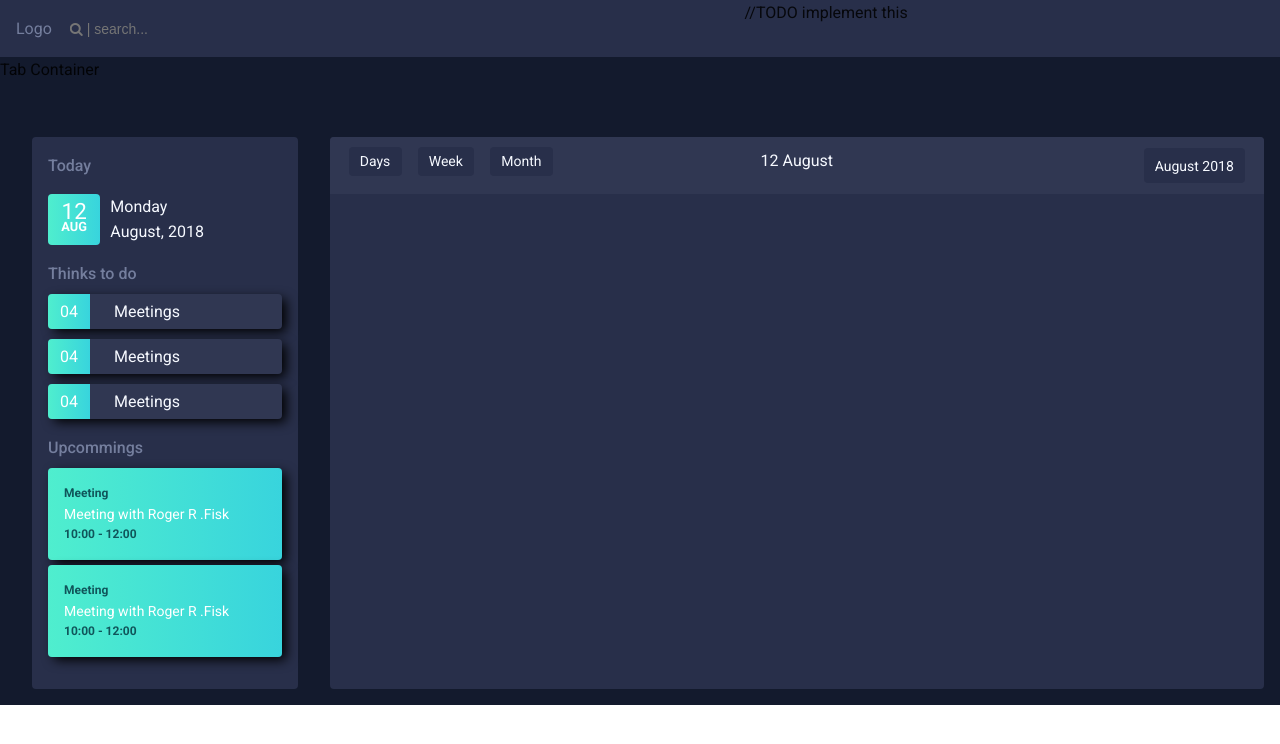
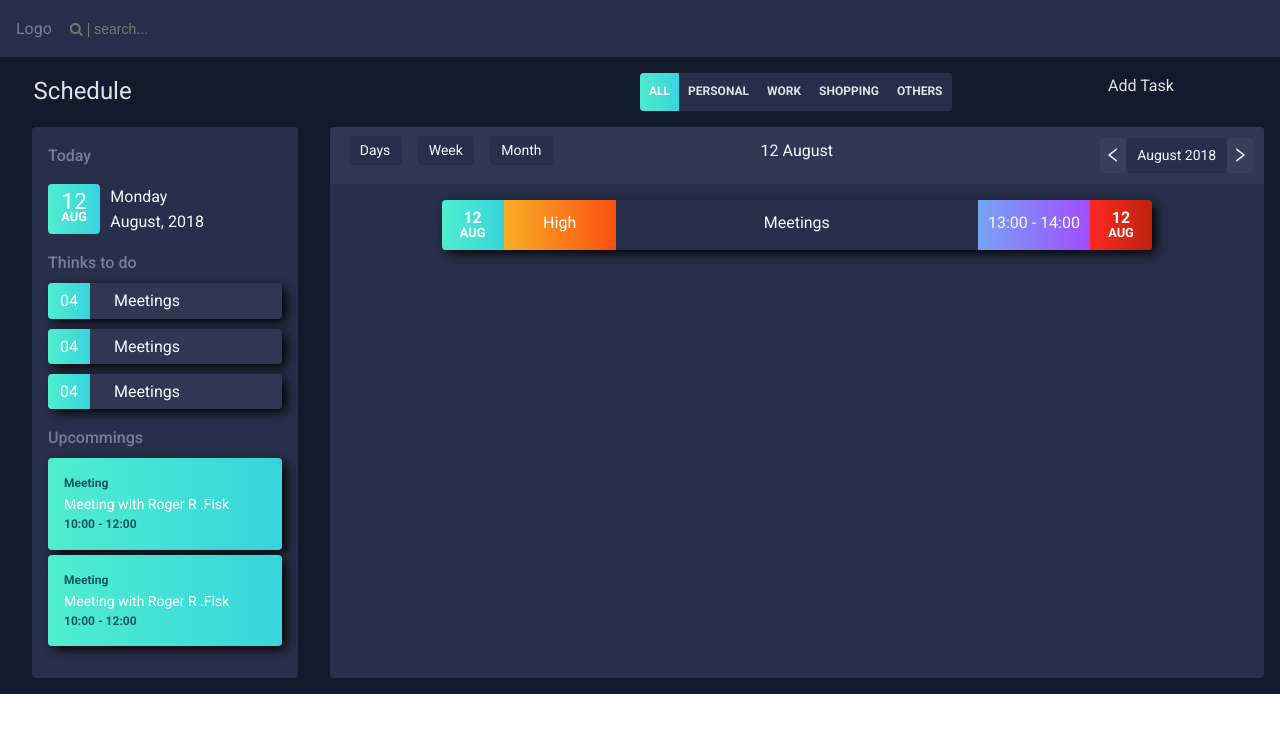
Before and after one commit to wildcod/hackerEarth_Hackathon, a React (Create React App) app in the folder webapp/: page / in a window 1280 px wide. Shown: the top 744 px of the page. Built offline with nearby package versions, Linux system fonts and the light colour scheme.

Commit message:
adding add task button

```diff
--- a/webapp/package.json
+++ b/webapp/package.json
@@ -3,6 +3,7 @@
   "version": "0.1.0",
   "private": true,
   "dependencies": {
+    "@ant-design/icons": "^4.2.1",
     "@testing-library/jest-dom": "^4.2.4",
     "@testing-library/react": "^9.3.2",
     "@testing-library/user-event": "^7.1.2",
--- a/webapp/src/components/common/Header/Header.tsx
+++ b/webapp/src/components/common/Header/Header.tsx
@@ -8,7 +8,7 @@ const Header = () => {
                <span>Logo</span>
                <input placeholder="&#xF002; | search..."/>
            </div>
-           <div className="tabs"></div> //TODO implement this
+           <div className="tabs"></div>
            <div className="status"></div>
         </div>
     );
--- a/webapp/src/components/main-section/MainSection.scss
+++ b/webapp/src/components/main-section/MainSection.scss
@@ -1,21 +1,25 @@
-.todo-main-section{
+.todo-main-section {
   flex: 4;
   background: #282F4A;
   margin: 0 1rem 1rem 1rem;
   border-radius: 4px;
-  > .header{
+
+  > .header {
     width: 100%;
     padding: 11px;
     background: #303752;
     border-top-left-radius: 4px;
     border-top-right-radius: 4px;
     display: flex;
-    > div{
-      color: #F6F9FF;;
+
+    > div {
+      color: #F6F9FF;
     }
-    > .left-col{
+
+    > .left-col {
       flex: 1;
-      > span{
+
+      > span {
         padding: 0.4rem 0.7rem;
         background: #282F4A;
         margin: 0 0.5rem;
@@ -23,20 +27,83 @@
         font-size: 14px;
       }
     }
-    > .center-col{
+
+    > .center-col {
       flex: 1;
       text-align: center;
     }
-    > .right-col{
+
+    > .right-col {
       flex: 1;
       display: flex;
       justify-content: flex-end;
-      > span{
+
+      > span {
         padding: 0.4rem 0.7rem;
         background: #282F4A;
-        margin: 0 0.5rem;
         border-radius: 4px;
         font-size: 14px;
+      }
+
+      .arrow {
+        background: #363F5C;
+        padding: 0.6rem 0.3rem;
+      }
+    }
+  }
+
+  > .task-list-container {
+    padding: 1rem 7rem;
+
+    > .item {
+      display: flex;
+      color: #F6F9FF;
+      box-shadow: 5px 4px 12px -1px rgba(0,0,0,1);
+      cursor: pointer;
+      > div {
+        padding: 10px 6px;
+        text-align: center;
+      }
+      > .date {
+        display: flex;
+        line-height: 15px;
+        flex-direction: column;
+        flex: 1;
+        font-size: 12px;
+        color: #ffffff;
+        border-radius: 4px 0 0 4px;
+        background: linear-gradient(to right, #4FEECE, #38D4DD);
+        //border-radius: 4px;
+        > span:nth-child(1) {
+          font-size: 1rem;
+          font-weight: 700;
+        }
+
+        > span:nth-child(2) {
+          font-size: 0.8rem;
+          font-weight: 700;
+        }
+      }
+
+      > .priority {
+        flex: 2;
+        color: white;
+        background: linear-gradient(to right, #FBAE27, #F95011);
+      }
+
+      > .title {
+        flex: 7;
+      }
+
+      > .time {
+        flex: 2;
+        background: linear-gradient(to right, #77A4F2, #A14DFF);
+      }
+
+      > .end-date {
+        flex: 1;
+        background: linear-gradient(to right, #FC2922, #BD230E);
+        border-radius: 0 4px 4px 0;
       }
     }
   }
--- a/webapp/src/components/main-section/MainSection.tsx
+++ b/webapp/src/components/main-section/MainSection.tsx
@@ -1,5 +1,6 @@
 import React from 'react';
 import './MainSection.scss'
+import { RightOutlined, LeftOutlined } from '@ant-design/icons'
 
 const MainSection = () => {
     return (
@@ -12,8 +13,29 @@ const MainSection = () => {
                 </div>
                 <div className="center-col">12 August</div>
                 <div className="right-col">
-                    <span>August 2018</span>
+                    <LeftOutlined className="arrow"/><span>August 2018</span><RightOutlined className="arrow"/>
                 </div>
+            </div>
+            <div className="task-list-container">
+                 <div className="item">
+                     <div className="date">
+                         <span>12</span>
+                         <span>AUG</span>
+                     </div>
+                     <div className="priority">
+                          High
+                     </div>
+                     <div className="title">
+                         Meetings
+                     </div>
+                     <div className="time">
+                           13:00 - 14:00
+                     </div>
+                     <div className="date end-date">
+                         <span>12</span>
+                         <span>AUG</span>
+                     </div>
+                 </div>
             </div>
         </div>
     );
--- a/webapp/src/components/pages/Home/Home.scss
+++ b/webapp/src/components/pages/Home/Home.scss
@@ -2,14 +2,12 @@
      width: 100%;
    > .tab-container{
      width: 100%;
-     min-height: 80px;
+     padding: 1rem;
    }
    > .main-container{
      width: 100%;
      display: flex;
      min-height: 500px;
      flex: 1;
-
-
    }
 }
--- a/webapp/src/components/pages/Home/Home.tsx
+++ b/webapp/src/components/pages/Home/Home.tsx
@@ -2,12 +2,13 @@ import React from 'react';
 import './Home.scss'
 import SideBar from "../../common/SideBar/SideBar";
 import MainSection from "../../main-section/MainSection";
+import SubHeader from "../../sub-header/SubHeader";
 
 const Home = () => {
     return (
         <div className="todo-home-wrapper">
              <div className="tab-container">
-                 Tab Container
+                 <SubHeader/>
              </div>
              <div className="main-container">
                  <SideBar/>
--- /dev/null
+++ b/webapp/src/components/sub-header/SubHeader.scss
@@ -0,0 +1,38 @@
+.todo-sub-header{
+  display: grid;
+  grid-template-columns : repeat(8,12.5%);
+  grid-template-rows : 100%;
+  width: 100%;
+  color: #E1E2E8;
+  > .title{
+    grid-area: 1/1/1/1;
+    padding-left: 1.1rem;
+    font-size: 24px;
+  }
+  > .tabs{
+    grid-area: 1/5/1/span 2;
+    background: #282F4A;
+    border-radius: 4px;
+    display: flex;
+   > div{
+     text-transform: uppercase;
+     font-weight: 600;
+     padding: 9px;
+     font-size: 12px;
+     cursor: pointer;
+   }
+   > div:first-child{
+     border-radius: 4px 0 0 4px;
+   }
+   > div:last-child{
+     border-radius: 0 4px 4px 0;
+   }
+   > .selected{
+     background: linear-gradient(to right, #4DEBCD, #38D4DD);
+     color: #f8f9ff;
+   }
+  }
+  > .add-task{
+    grid-area: 1/8/1/span 1;
+  }
+}
--- /dev/null
+++ b/webapp/src/components/sub-header/SubHeader.tsx
@@ -0,0 +1,23 @@
+import React, {useState} from 'react';
+import './SubHeader.scss'
+
+const tabs = ['All', 'Personal', 'Work', 'Shopping', 'Others']
+
+const SubHeader = () => {
+    const [ isSelected, setIsSelected] = useState(0)
+    return (
+        <div className="todo-sub-header">
+              <div className="title">Schedule</div>
+              <div className="tabs">
+                  {
+                      tabs.map((tab, index) => (
+                          <div className={isSelected === index? 'selected': ''} onClick={() => setIsSelected(index)}>{tab}</div>
+                      ))
+                  }
+              </div>
+              <div className="add-task">Add Task</div>
+        </div>
+    );
+};
+
+export default SubHeader;
```
Also changed, not shown: 1 other file (tests, documents, lock files or other folders).
